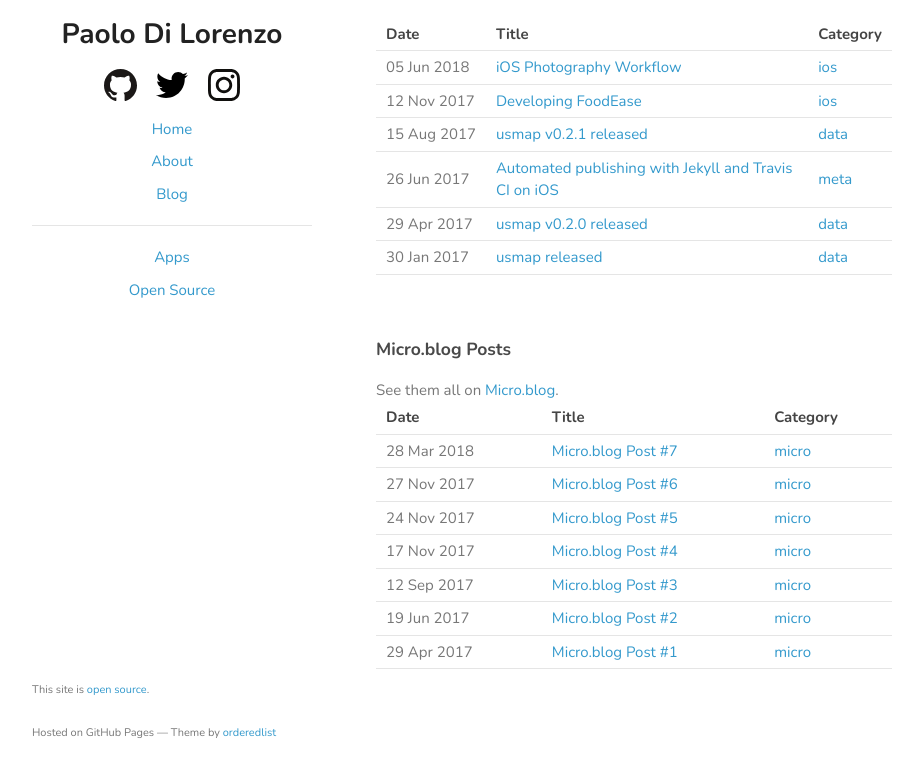
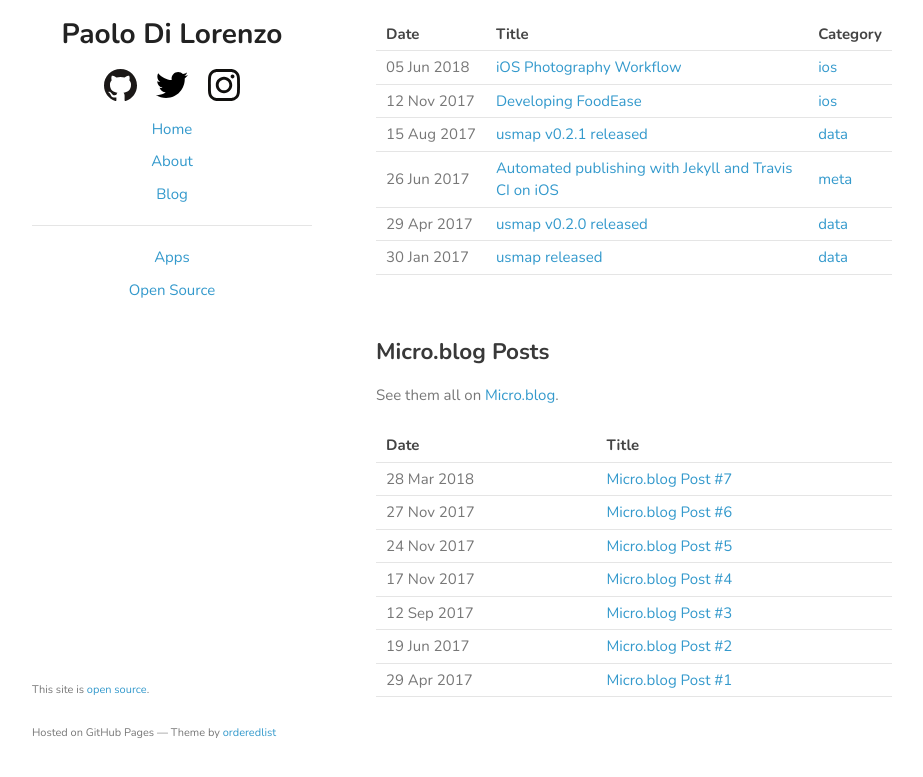
Before and after one commit to pdil/website-Jekyll, a Jekyll site: the page built from blog/archive/index.html, in a window 1280 px wide and 999 px high, cut to the strip 187-964 px from the top of the window. Shown: the whole strip, without its empty margins (178-1101 px from the left). Built offline with Jekyll 4.4.1, drawn with Linux system fonts in a browser that asks for light colours.

Commit message:
Improve Archive appearance

```diff
--- a/blog/archive/index.html
+++ b/blog/archive/index.html
@@ -34,18 +34,17 @@
 
 <br><br>
 
-<h3>Micro.blog Posts</h3>
+<h2>Micro.blog Posts</h2>
 
 See them all on <a href="{{site.author_microblog}}">Micro.blog</a>.
 
-<br>
+<br><br>
 
 <table>
   <thead>
     <tr>
       <th>Date</th>
       <th>Title</th>
-      <th>Category</th>
     </tr>
   </thead>
 
@@ -55,7 +54,6 @@
         <tr>
           <td class="no-wrap">{{ post.date | date_to_string }}</td>
           <td><a href="{{post.url}}">{{ post.title }}</a></td>
-          <td><a href="{{site.url}}{{site.category_dir}}{{post.category}}">{{ post.category }}</a></td>
         </tr>
       {% endif %}
     {% endfor %}
```
